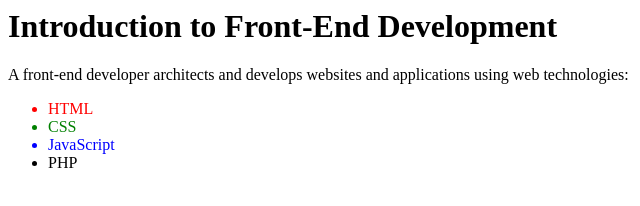
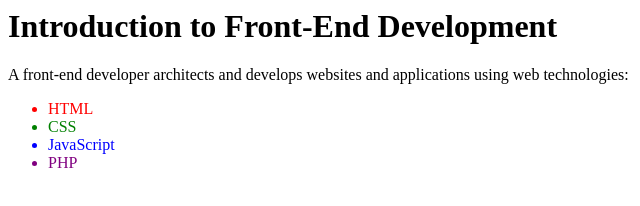
Before and after one commit to elenaneacsa/test-frontend-development, a plain HTML site: page index.html in a window 1280 px wide. Shown: the full height of the page, 0-640 px from the left. Drawn offline with Linux system fonts and the light colour scheme.

Commit message:
new color

```diff
--- a/index.html
+++ b/index.html
@@ -6,5 +6,5 @@ technologies:</p>
 <li style="color: red;">HTML</li>
 <li style="color: green;">CSS</li>
 <li style="color: blue;">JavaScript</li>
-<li>PHP</li>
+<li style="color: purple;">PHP</li>
 </ul>
```
